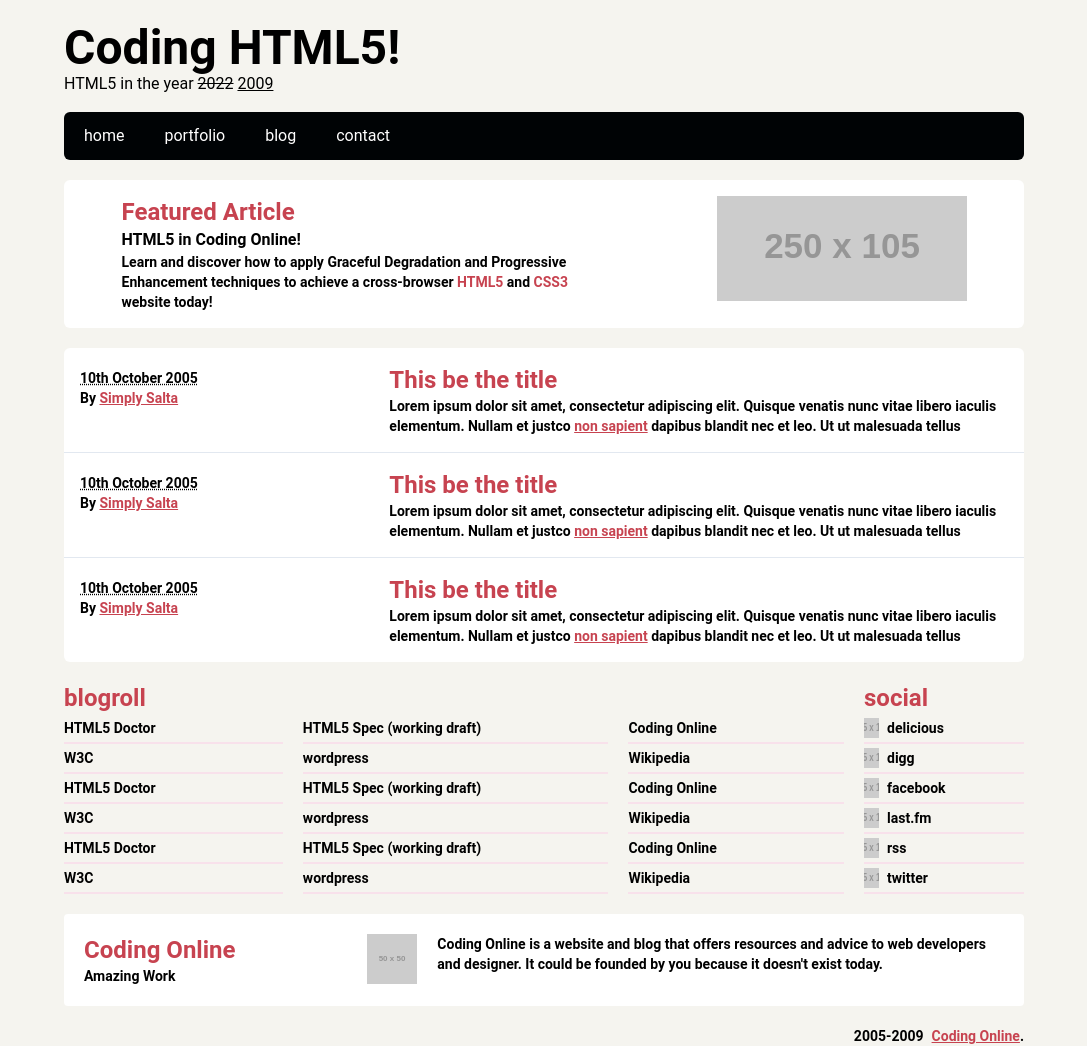
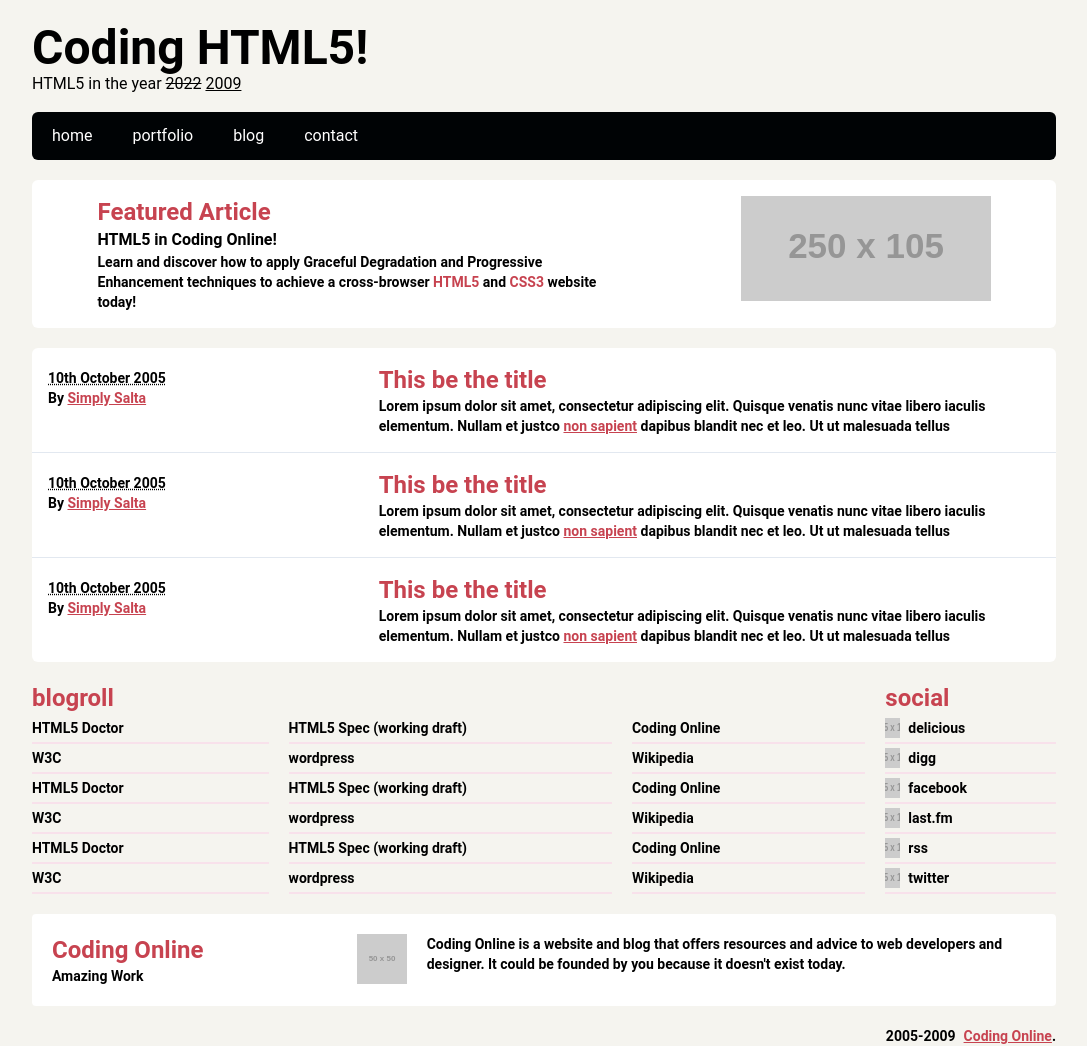
Before and after one commit to nhanphan2112/semantic-tailwind, a website: page index.html in a window 1280 px wide. Shown: the whole page, without its empty margins (96-1183 px from the left). Drawn offline with Linux system fonts and the light colour scheme; placeholder pictures from the web are drawn by us.

Commit message:
change content width to 80% screen size

```diff
--- a/index.html
+++ b/index.html
@@ -11,7 +11,7 @@
 	</head>
   <body class="flex flex-col items-center root">
 		<!-- <div class=""> -->
-			<header class="w-3/4 pt-6 pb-4">
+			<header class="w-4/5 pt-6 pb-4">
         <h1 class="text-5xl font-semibold">Coding HTML5!</h1>
 				<p class="">
 					HTML5 in the year <time class="line-through">2022</time>
@@ -19,7 +19,7 @@
 				</p>
 			</header>
 
-			<nav class="w-3/4 mb-5">
+			<nav class="w-4/5 mb-5">
 				<ul class="flex flex-wrap rounded-md bg-textDarkColor">
 					<li><a class="block px-5 py-3 hover:bg-primaryColor text-textLightColor" href="home">home</a></li>
 					<li><a class="block px-5 py-3 hover:bg-primaryColor text-textLightColor" href="porfolio">portfolio</a></li>
@@ -28,7 +28,7 @@
 				</ul>
 			</nav>
 
-			<main class="w-3/4 font-semibold">
+			<main class="w-4/5 font-semibold">
 				<article class="flex flex-wrap justify-around py-4 mb-5 rounded-md bg-textLightColor">
 					<header class="basis-1/2">
 						<h2 class="text-2xl text-primaryColor">Featured Article</h2>
@@ -98,7 +98,7 @@
         </section>
       </main>
 
-			<footer class="w-3/4 font-semibold">
+			<footer class="w-4/5 font-semibold">
 				<section class="flex mb-5">
 					<aside class="w-5/6" >
 						<h2 class="text-2xl text-primaryColor">blogroll</h2>
```
Also changed, not shown: app.css.
